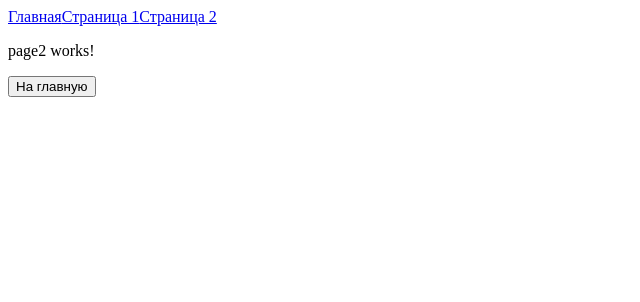
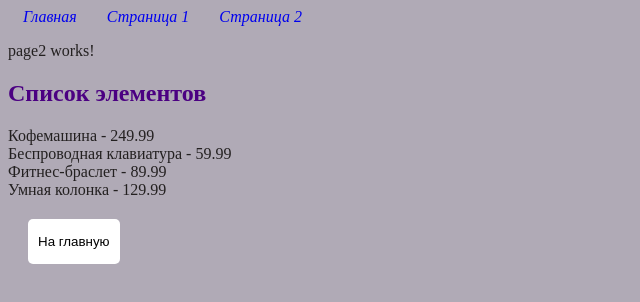
Before and after one commit to NozdryakovaMarina/CK, an Angular app in the folder mod_3/lab_2/digital-department-application/: page /page2 in a window 1280 px wide. Shown: the top 302 px of the page, without its empty margins (0-640 px from the left). Built offline with nearby package versions, Linux system fonts and the light colour scheme.

Commit message:
lab 3 complete feat: task6/task7

```diff
--- a/mod_3/lab_2/digital-department-application/angular.json
+++ b/mod_3/lab_2/digital-department-application/angular.json
@@ -21,10 +21,8 @@
             ],
             "tsConfig": "tsconfig.app.json",
             "assets": [
-              {
-                "glob": "**/*",
-                "input": "public"
-              }
+              "src/favicon.ico",
+                 "src/assets"
             ],
             "styles": [
               "src/styles.css"
--- a/mod_3/lab_2/digital-department-application/src/app/app.component.html
+++ b/mod_3/lab_2/digital-department-application/src/app/app.component.html
@@ -1,6 +1,6 @@
 <nav>
-    <a routerLink="/" >Главная</a>
-    <a [routerLink]="['page1', id]">Страница 1</a>
-    <a routerLink="page2">Страница 2</a>
+    <a italic routerLink="/" >Главная</a>
+    <a italic [routerLink]="['page1', id]">Страница 1</a>
+    <a italic routerLink="page2">Страница 2</a>
   </nav>
 <router-outlet></router-outlet>
--- a/mod_3/lab_2/digital-department-application/src/app/app.component.ts
+++ b/mod_3/lab_2/digital-department-application/src/app/app.component.ts
@@ -1,10 +1,11 @@
 import { Component } from '@angular/core';
 import { FormsModule } from '@angular/forms';
 import { RouterModule, RouterOutlet } from '@angular/router';
+import { ItalicDirective } from './core/directive/italic.directive';
 
 @Component({
   selector: 'app-root',
-  imports: [FormsModule, RouterOutlet, RouterModule],
+  imports: [FormsModule, RouterOutlet, RouterModule, ItalicDirective],
   templateUrl: './app.component.html',
   styleUrl: './app.component.css'
 })
--- a/mod_3/lab_2/digital-department-application/src/app/app.config.ts
+++ b/mod_3/lab_2/digital-department-application/src/app/app.config.ts
@@ -2,7 +2,11 @@ import { ApplicationConfig, provideZoneChangeDetection } from '@angular/core';
 import { provideRouter } from '@angular/router';
 
 import { routes } from './app.routes';
+import { provideHttpClient } from '@angular/common/http';
 
 export const appConfig: ApplicationConfig = {
-  providers: [provideZoneChangeDetection({ eventCoalescing: true }), provideRouter(routes)]
+  providers: [provideZoneChangeDetection({ eventCoalescing: true }),
+    provideRouter(routes),
+    provideHttpClient()
+  ]
 };
--- /dev/null
+++ b/mod_3/lab_2/digital-department-application/src/app/core/directive/italic.directive.ts
@@ -0,0 +1,10 @@
+import { Directive, ElementRef } from "@angular/core";
+
+ @Directive({
+     selector: '[italic]'
+ })
+ export class ItalicDirective {
+     constructor(private elementRef: ElementRef) {
+         this.elementRef.nativeElement.style.fontStyle = 'italic';
+     }
+ }
--- /dev/null
+++ b/mod_3/lab_2/digital-department-application/src/app/core/services/data.service.ts
@@ -0,0 +1,23 @@
+import { HttpClient } from '@angular/common/http';
+ import { Injectable } from '@angular/core';
+ import { Observable } from 'rxjs';
+
+ export interface Product {
+   id: number;
+   name: string;
+   price: number;
+   category: string;
+ }
+
+ @Injectable({
+   providedIn: 'root'
+ })
+ export class DataService {
+   private dataUrl = 'assets/data/data.json';
+
+   constructor(private http: HttpClient) { }
+
+   readData(): Observable<Product[]>{
+     return this.http.get<Product[]>(this.dataUrl)
+   }
+ }
--- a/mod_3/lab_2/digital-department-application/src/app/pages/page2/page2.component.html
+++ b/mod_3/lab_2/digital-department-application/src/app/pages/page2/page2.component.html
@@ -1,2 +1,8 @@
 <p>page2 works!</p>
+<h2>Список элементов</h2>
+
+ <div *ngFor="let item of items$ | async">
+     <!-- Display your product data here -->
+     {{ item.name }} - {{ item.price }}
+   </div>
 <button (click)="goMain()">На главную</button>
--- a/mod_3/lab_2/digital-department-application/src/app/pages/page2/page2.component.ts
+++ b/mod_3/lab_2/digital-department-application/src/app/pages/page2/page2.component.ts
@@ -1,6 +1,8 @@
 import { CommonModule } from '@angular/common';
 import { Component } from '@angular/core';
 import { Router, RouterModule } from '@angular/router';
+import { DataService, Product } from '../../core/services/data.service';
+import { Observable } from 'rxjs';
 
  @Component({
    selector: 'app-page2',
@@ -9,7 +11,10 @@ import { Router, RouterModule } from '@angular/router';
    styleUrl: './page2.component.css'
  })
  export class Page2Component {
-      constructor(private router: Router) {}
+  items$: Observable<Product[]>;
+      constructor(private router: Router, private dataService: DataService) {
+        this.items$ = this.dataService.readData();
+      }
 
       goMain(){
         this.router.navigateByUrl("/")
--- /dev/null
+++ b/mod_3/lab_2/digital-department-application/src/assets/data/data.json
@@ -0,0 +1,26 @@
+[
+    {
+      "id": 1,
+      "name": "Кофемашина",
+      "price": 249.99,
+      "category": "Бытовая техника"
+    },
+    {
+      "id": 2,
+      "name": "Беспроводная клавиатура",
+      "price": 59.99,
+      "category": "Компьютерные аксессуары"
+    },
+    {
+      "id": 3,
+      "name": "Фитнес-браслет",
+      "price": 89.99,
+      "category": "Гаджеты"
+    },
+    {
+      "id": 4,
+      "name": "Умная колонка",
+      "price": 129.99,
+      "category": "Электроника"
+    }
+  ]
--- a/mod_3/lab_2/digital-department-application/src/styles.css
+++ b/mod_3/lab_2/digital-department-application/src/styles.css
@@ -1 +1,25 @@
-/* You can add global styles to this file, and also import other style files */
+body{
+     background-color: rgb(176, 170, 182);
+     color: rgb(35, 32, 32);
+ }
+
+ a{
+     text-decoration: none;
+     margin: 20px 15px;
+ }
+
+ button{
+     margin: 20px 20px;
+     border: none;
+     border-radius: 5px;
+     padding: 15px 10px;
+     background-color: rgb(255, 255, 255);
+ }
+
+ button:hover{
+     background-color: rgb(246, 224, 244);
+ }
+
+ h2{
+     color: indigo;
+ }
```
